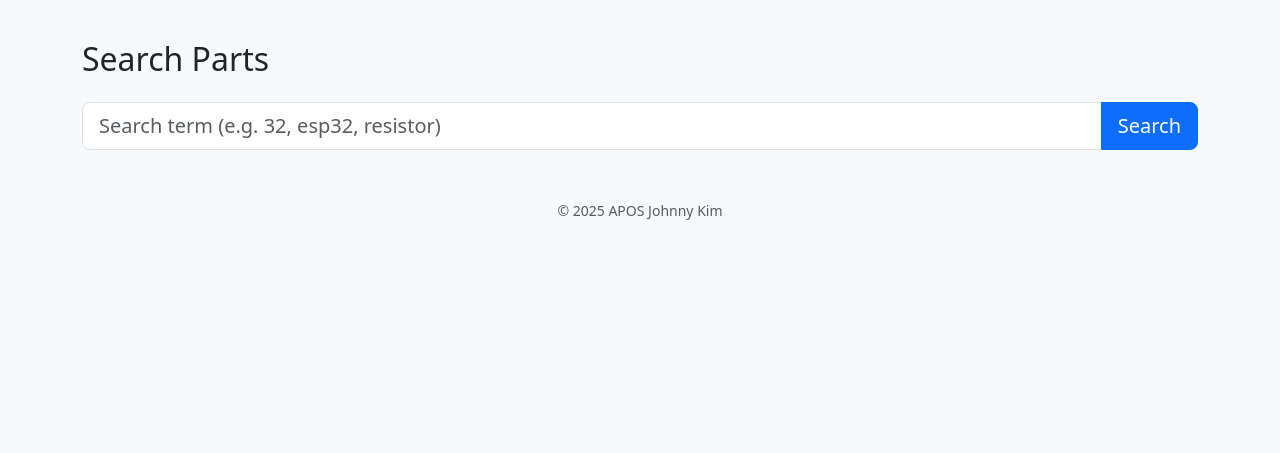
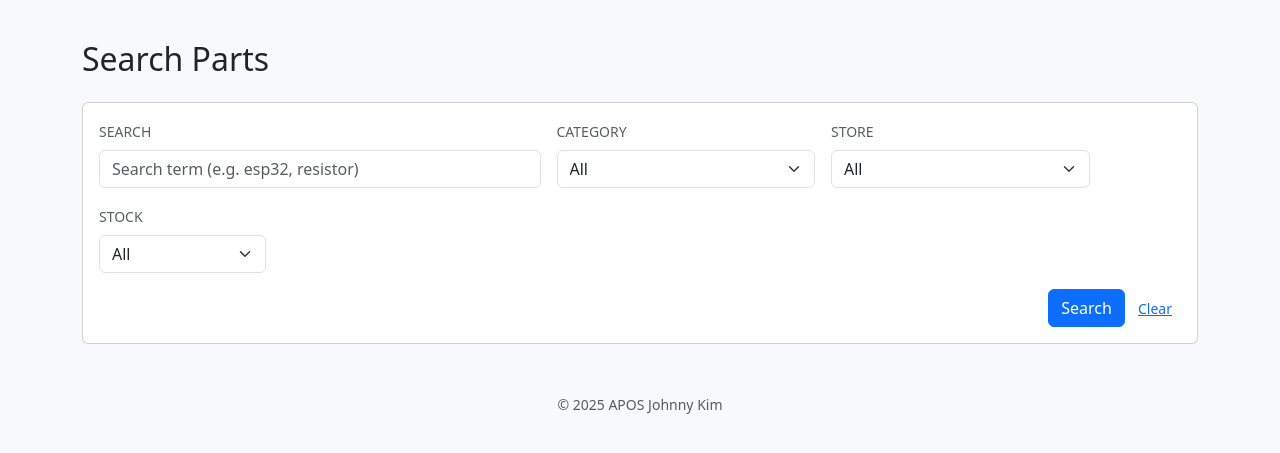
Before and after one commit to jkwhar/APOS, a FastAPI app: page /search in a window 1280 px wide. Shown: the part 56-509 px from the top of the page. Run offline with FastAPI, Linux system fonts and the light colour scheme; data comes from the database, SQL or seed files in the repository.

Commit message:
Parts list filtering now focuses on just the essentials

```diff
--- a/main.py
+++ b/main.py
@@ -5,7 +5,7 @@
 from fastapi.templating import Jinja2Templates
 from fastapi.responses import HTMLResponse, RedirectResponse
 from fastapi.staticfiles import StaticFiles
-from sqlalchemy import func
+from sqlalchemy import func, or_
 from sqlmodel import SQLModel, Field, Session, create_engine, select
 from starlette.status import HTTP_303_SEE_OTHER
 from datetime import datetime
@@ -72,6 +72,28 @@
     category_name: str
 
 
+class DisplayPreference(SQLModel, table=True):
+    id: int | None = Field(default=None, primary_key=True)
+    field_name: str
+    label: str
+    is_visible: bool = Field(default=True)
+    sort_order: int = Field(default=0)
+
+
+DISPLAY_FIELD_DEFAULTS: list[tuple[str, str]] = [
+    ("id", "ID"),
+    ("part_number", "Part Number"),
+    ("category", "Category"),
+    ("store", "Store"),
+    ("description", "Description"),
+    ("price", "Price"),
+    ("quantity", "Quantity"),
+    ("barcode", "Barcode"),
+    ("bin_code", "Bin"),
+    ("usage", "Usage/History"),
+]
+
+
 def safe_str(value: str | int | float | None) -> str:
     if value is None:
         return ""
@@ -108,6 +130,51 @@
 def blank_if_none_word(value: str | int | float | None) -> str:
     text = safe_str(value).strip()
     return "" if text.lower() == "none" else text
+
+
+def get_display_preferences(session: Session) -> list[DisplayPreference]:
+    preferences = session.exec(
+        select(DisplayPreference).order_by(DisplayPreference.sort_order)
+    ).all()
+    if preferences:
+        return preferences
+
+    for order, (field_name, label) in enumerate(DISPLAY_FIELD_DEFAULTS):
+        session.add(
+            DisplayPreference(
+                field_name=field_name,
+                label=label,
+                sort_order=order,
+                is_visible=True,
+            )
+        )
+    session.commit()
+    return session.exec(
+        select(DisplayPreference).order_by(DisplayPreference.sort_order)
+    ).all()
+
+
+def get_display_config(session: Session) -> dict[str, bool]:
+    preferences = get_display_preferences(session)
+    return {pref.field_name: pref.is_visible for pref in preferences}
+
+
+def apply_inventory_filters(
+    stmt, category_value: str | None, store_value: str | None, stock_filter: str | None
+):
+    if category_value:
+        stmt = stmt.where(Part.category == category_value)
+    if store_value:
+        stmt = stmt.where(Part.store == store_value)
+
+    if stock_filter == "low":
+        stmt = stmt.where(or_(Part.quantity <= 2, Part.quantity.is_(None)))
+    elif stock_filter == "in":
+        stmt = stmt.where(Part.quantity > 0)
+    elif stock_filter == "out":
+        stmt = stmt.where(or_(Part.quantity <= 0, Part.quantity.is_(None)))
+
+    return stmt
 
 
 def create_usage_entry(
@@ -182,6 +249,7 @@
             if name.lower() not in existing_stores:
                 session.add(Store(name=name))
 
+        get_display_preferences(session)
         session.commit()
 
 
@@ -231,9 +299,15 @@
             (Part.bin_code.ilike(f"%{search_value}%"))
         )
         parts = session.exec(stmt).all()
+        display_config = get_display_config(session)
 
     return templates.TemplateResponse("find.html",
-                                      {"request": request, "parts": parts, "search_value": search_value})
+                                      {
+                                          "request": request,
+                                          "parts": parts,
+                                          "search_value": search_value,
+                                          "display_config": display_config,
+                                      })
 
 # consume route
 
@@ -262,10 +336,44 @@
 # ============================================================
 
 @app.get("/parts", response_class=HTMLResponse)
-def parts_list(request: Request):
+def parts_list(
+    request: Request,
+    category: str | None = None,
+    store: str | None = None,
+    bin: str | None = None,
+):
+    category_value = (category or "").strip() or None
+    store_value = (store or "").strip() or None
+    stock_value = None
+    bin_value = (bin or "").strip() or None
+
     with Session(engine) as session:
-        parts = session.exec(select(Part)).all()
-    return templates.TemplateResponse("parts.html", {"request": request, "parts": parts})
+        stmt = select(Part).order_by(Part.part_number)
+        stmt = apply_inventory_filters(stmt, category_value, store_value, stock_value)
+        if bin_value:
+            stmt = stmt.where(Part.bin_code.ilike(f"%{bin_value}%"))
+        parts = session.exec(stmt).all()
+        categories = session.exec(select(Category).order_by(Category.name)).all()
+        stores = session.exec(select(Store).order_by(Store.name)).all()
+        display_config = get_display_config(session)
+
+    filters = {
+        "category": category_value or "",
+        "store": store_value or "",
+        "bin": bin_value or "",
+    }
+
+    return templates.TemplateResponse(
+        "parts.html",
+        {
+            "request": request,
+            "parts": parts,
+            "categories": categories,
+            "stores": stores,
+            "filters": filters,
+            "display_config": display_config,
+        },
+    )
 
 
 # ============================================================
@@ -273,13 +381,26 @@
 # ============================================================
 
 @app.get("/search", response_class=HTMLResponse)
-def search_page(request: Request, q: str | None = None):
+def search_page(
+    request: Request,
+    q: str | None = None,
+    category: str | None = None,
+    store: str | None = None,
+    stock: str | None = None,
+):
+    query = (q or "").strip()
+    category_value = (category or "").strip() or None
+    store_value = (store or "").strip() or None
+    stock_value = (stock or "").strip() or None
+
     results = []
-    query = (q or "").strip()
+    with Session(engine) as session:
+        categories = session.exec(select(Category).order_by(Category.name)).all()
+        stores = session.exec(select(Store).order_by(Store.name)).all()
+        display_config = get_display_config(session)
 
-    if query:
-        pattern = f"%{query}%"
-        with Session(engine) as session:
+        if query:
+            pattern = f"%{query}%"
             stmt = select(Part).where(
                 (Part.part_number.ilike(pattern))
                 | (Part.category.ilike(pattern))
@@ -289,7 +410,14 @@
                 | (Part.bin_code.ilike(pattern))
                 | (Part.notes.ilike(pattern))
             )
+            stmt = apply_inventory_filters(stmt, category_value, store_value, stock_value)
             results = session.exec(stmt).all()
+
+    filters = {
+        "category": category_value or "",
+        "store": store_value or "",
+        "stock": stock_value or "",
+    }
 
     return templates.TemplateResponse(
         "search.html",
@@ -297,6 +425,10 @@
             "request": request,
             "q": query,
             "results": results,
+            "categories": categories,
+            "stores": stores,
+            "filters": filters,
+            "display_config": display_config,
         },
     )
 
@@ -685,6 +817,7 @@
         categories = session.exec(select(Category)).all()
         stores = session.exec(select(Store)).all()
         category_prefixes = session.exec(select(CategoryPrefix)).all()
+        display_preferences = get_display_preferences(session)
     return templates.TemplateResponse(
         "settings.html",
         {
@@ -692,6 +825,7 @@
             "categories": categories,
             "stores": stores,
             "category_prefixes": category_prefixes,
+            "display_preferences": display_preferences,
         },
     )
 
@@ -804,3 +938,17 @@
             session.delete(mapping)
             session.commit()
     return RedirectResponse("/settings", status_code=HTTP_303_SEE_OTHER)
+
+
+@app.post("/settings/display_fields")
+def update_display_fields(visible_fields: list[str] = Form([])):
+    visible_set = {value.strip() for value in visible_fields if value.strip()}
+
+    with Session(engine) as session:
+        preferences = get_display_preferences(session)
+        for pref in preferences:
+            pref.is_visible = pref.field_name in visible_set
+            session.add(pref)
+        session.commit()
+
+    return RedirectResponse("/settings", status_code=HTTP_303_SEE_OTHER)
--- a/templates/find.html
+++ b/templates/find.html
@@ -25,7 +25,9 @@
     {% if parts|length == 0 %}
       <p class="text-muted fst-italic">No matching parts.</p>
     {% else %}
-      {% include "_parts_table.html" %}
+      {% with display_config=display_config %}
+        {% include "_parts_table.html" %}
+      {% endwith %}
     {% endif %}
 
   </div>
--- a/templates/search.html
+++ b/templates/search.html
@@ -5,20 +5,59 @@
 
 <h2 class="mb-4">Search Parts</h2>
 
-<form method="get" action="/search" class="input-group mb-4">
-    <input type="text"
-           name="q"
-           value="{{ q }}"
-           class="form-control form-control-lg"
-           placeholder="Search term (e.g. 32, esp32, resistor)">
-    <button class="btn btn-primary btn-lg" type="submit">Search</button>
+<form method="get" action="{{ url_for('search_page') }}" class="card card-body mb-4">
+    <div class="row g-3 align-items-end">
+        <div class="col-lg-5">
+            <label class="form-label small text-uppercase text-muted">Search</label>
+            <input type="text"
+                   name="q"
+                   value="{{ q }}"
+                   class="form-control"
+                   placeholder="Search term (e.g. esp32, resistor)">
+        </div>
+        <div class="col-md-3">
+            <label class="form-label small text-uppercase text-muted">Category</label>
+            <select name="category" class="form-select">
+                <option value="">All</option>
+                {% for cat in categories %}
+                <option value="{{ cat.name }}" {% if filters.category == cat.name %}selected{% endif %}>
+                    {{ cat.name }}
+                </option>
+                {% endfor %}
+            </select>
+        </div>
+        <div class="col-md-3">
+            <label class="form-label small text-uppercase text-muted">Store</label>
+            <select name="store" class="form-select">
+                <option value="">All</option>
+                {% for s in stores %}
+                <option value="{{ s.name }}" {% if filters.store == s.name %}selected{% endif %}>
+                    {{ s.name }}
+                </option>
+                {% endfor %}
+            </select>
+        </div>
+        <div class="col-md-2">
+            <label class="form-label small text-uppercase text-muted">Stock</label>
+            <select name="stock" class="form-select">
+                <option value="">All</option>
+                <option value="in" {% if filters.stock == "in" %}selected{% endif %}>In Stock (&gt;0)</option>
+                <option value="low" {% if filters.stock == "low" %}selected{% endif %}>Low (&le;2)</option>
+                <option value="out" {% if filters.stock == "out" %}selected{% endif %}>Out / Unknown</option>
+            </select>
+        </div>
+        <div class="col-12 text-end">
+            <button class="btn btn-primary" type="submit">Search</button>
+            <a href="{{ url_for('search_page') }}" class="btn btn-link btn-sm">Clear</a>
+        </div>
+    </div>
 </form>
 
 {% if q %}
     <h4 class="mb-3">Results for "{{ q }}"</h4>
 
     {% if results %}
-        {% with parts=results %}
+        {% with parts=results, display_config=display_config %}
             {% include "_parts_table.html" %}
         {% endwith %}
     {% else %}
```
Also changed, not shown: templates/parts.html (+42 -1 lines), templates/settings.html (+32 -0 lines).
